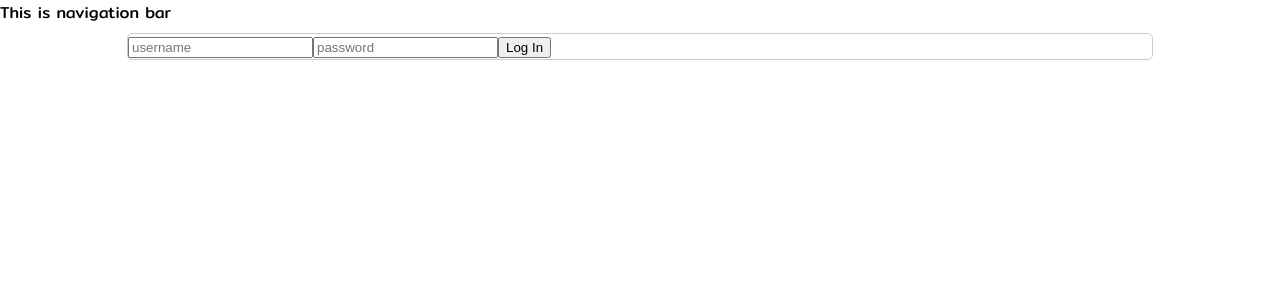
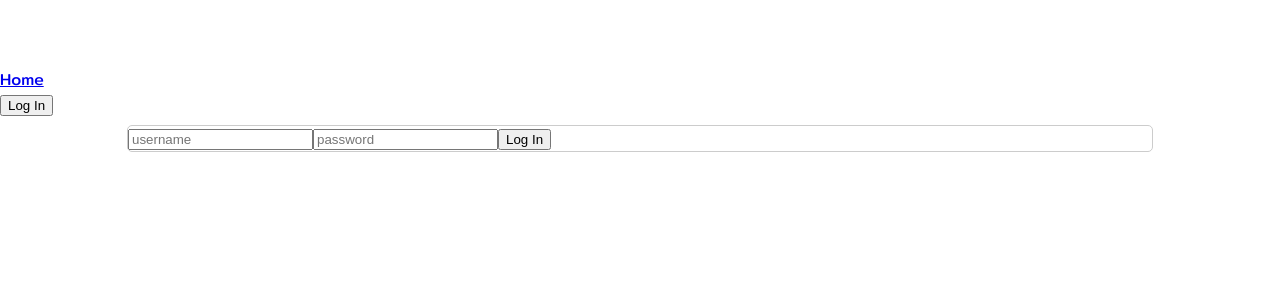
Before and after one commit to dnjooiopa/hostel-management, a React (Create React App) app in the folder client/: page /login in a window 1280 px wide. Shown: the top 300 px of the page. Built offline with nearby package versions, Linux system fonts and the light colour scheme.

Commit message:
:rocket: Feat login from client

```diff
--- a/client/src/components/Navbar.jsx
+++ b/client/src/components/Navbar.jsx
@@ -1,5 +1,29 @@
+import { NavLink } from 'react-router-dom'
+import { useContext } from 'react'
+import { AuthContext } from '../context'
+
+import hamburger from '../assets/hamburger.png'
+
 export const Navbar = () => {
-    return (<div>
-        This is navigation bar
-    </div>)
+  const { auth, setAuth } = useContext(AuthContext)
+
+  return (
+    <div className="navbar w-full flex justify-center bg-blue-500">
+      <div className="w-256 flex align-center text-white">
+        <img className="w-12 h-12" src={hamburger} alt="hamburger-menu" />
+        <NavLink to="/">
+          <div className="text-lg">Home</div>
+        </NavLink>
+        {!auth.token ? (
+          <NavLink to="/login" className="ml-auto">
+            <button>Log In</button>
+          </NavLink>
+        ) : (
+          <button className="ml-auto" onClick={() => setAuth({ token: null })}>
+            Log Out
+          </button>
+        )}
+      </div>
+    </div>
+  )
 }
--- a/client/src/context/AuthContext.jsx
+++ b/client/src/context/AuthContext.jsx
@@ -7,11 +7,15 @@ export const AuthProvider = ({ children }) => {
 
   useEffect(() => {
     const token = window.localStorage.getItem('token')
-    setAuth(token ? JSON.parse(token) : null)
+    setAuth({ token: token || null })
   }, [])
 
   useEffect(() => {
-    window.localStorage.setItem('token', JSON.stringify(auth))
+    if (auth.token) {
+      window.localStorage.setItem('token', auth.token)
+    } else {
+      window.localStorage.clear()
+    }
   }, [auth])
 
   return (
--- a/client/src/index.js
+++ b/client/src/index.js
@@ -3,12 +3,15 @@ import ReactDOM from 'react-dom'
 import { BrowserRouter } from 'react-router-dom'
 import './index.css'
 import App from './App'
+import { AuthProvider } from './context'
 
 ReactDOM.render(
   <React.StrictMode>
-    <BrowserRouter>
-      <App />
-    </BrowserRouter>
+    <AuthProvider>
+      <BrowserRouter>
+        <App />
+      </BrowserRouter>
+    </AuthProvider>
   </React.StrictMode>,
   document.getElementById('root')
 )
--- a/client/src/pages/Home.jsx
+++ b/client/src/pages/Home.jsx
@@ -1,6 +1,6 @@
 export const Home = () => {
   return (
-    <div className="container">
+    <div className="w-256">
       <h1>Home page</h1>
     </div>
   )
--- a/client/src/pages/Login.jsx
+++ b/client/src/pages/Login.jsx
@@ -1,9 +1,21 @@
-import { useState } from 'react'
+import { useState, useEffect, useContext } from 'react'
 import { login } from '../api'
+import { useHistory } from 'react-router-dom'
+import { AuthContext } from '../context'
 
 export const Login = () => {
+  const history = useHistory()
+
+  const { auth, setAuth } = useContext(AuthContext)
+
   const [username, setUserName] = useState('')
   const [password, setPassword] = useState('')
+
+  useEffect(() => {
+    if (auth.token) {
+      history.push('/')
+    }
+  }, [auth])
 
   const handleLogin = () => {
     login({ username, password })
@@ -13,6 +25,9 @@ export const Login = () => {
           alert(error)
         } else {
           console.log(data)
+          const { token } = data
+          setAuth({ token })
+          history.push('/')
         }
       })
       .catch((error) => console.log(error))
```
Also changed, not shown: client/src/assets/hamburger.png (added).
